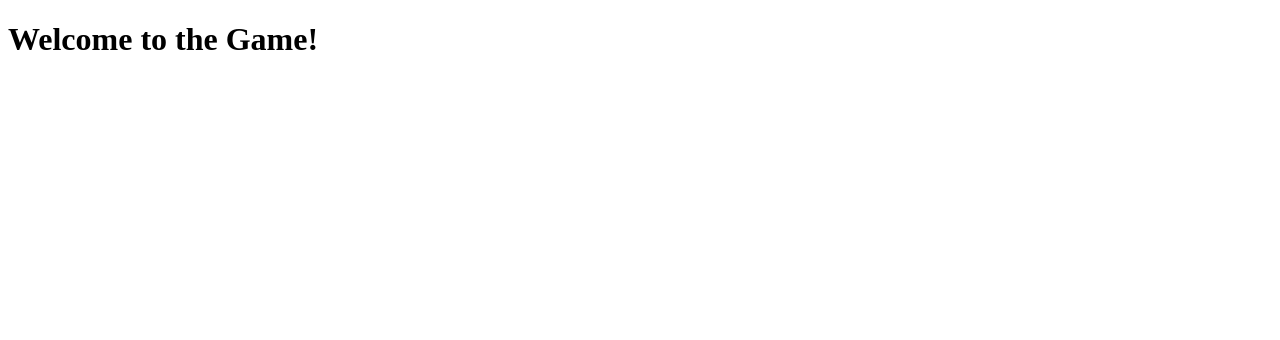
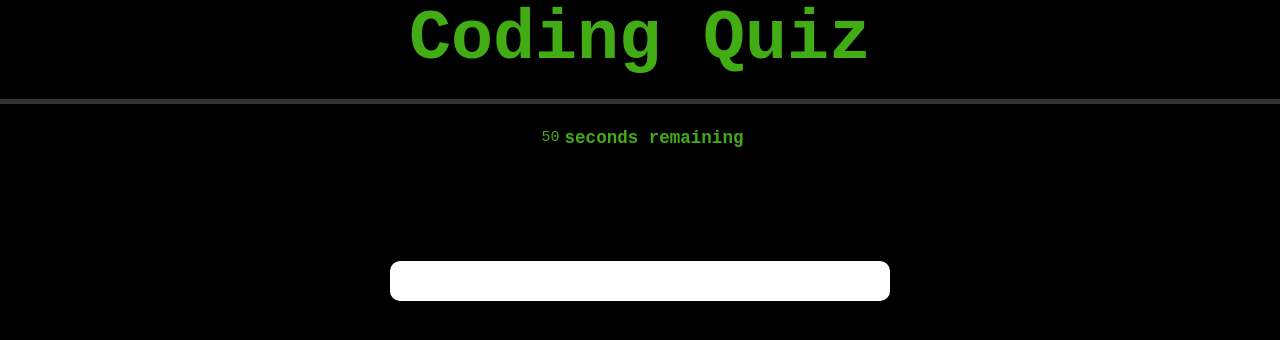
Before and after one commit to tonyG4A/Coding-Quiz-Game, a plain HTML site: page game/game.html in a window 1280 px wide. Drawn offline with Linux system fonts and the light colour scheme.

Commit message:
added quesations to JS

```diff
--- a/game/assets/css/style.css
+++ b/game/assets/css/style.css
@@ -0,0 +1,60 @@
+*{
+    margin: 0;
+    padding: 0;
+    font-family: 'Courier New', Courier, monospace;
+    box-sizing: border-box ;
+}
+
+ body{
+    background-color: rgb(0, 0, 0);
+ }
+
+ h1{
+    display: flex;
+    justify-content: center;
+    align-items: center;
+    color: #42ac14;
+    font-size: 70px;
+    font-weight: 600;
+    border-bottom: 5px solid #333;
+    padding-bottom: 20px;
+ }
+
+
+ #questions{
+    background-color: #fff;
+    color: black;
+    width: 90%;
+    max-width: 500px;
+    margin: 100px auto 0;
+    border-radius: 10px;
+    padding: 20px;
+ }
+
+
+ .btn{
+    background-color: white;
+    color: black;
+    font-family: Arial, Helvetica, sans-serif;
+    font-weight: 500px;
+    width: 100%;
+    border: 1px solid black;
+    padding: 15px 0;
+    margin: 10px 0;
+    border-radius: 10px;
+    cursor: pointer;
+ }
+
+.card-timer{
+    display: flex;
+    justify-content: center;
+    align-items: center;
+    color: #42ac14;
+    font-size: 15px;
+    padding: 10px;
+    margin: 10px;
+}
+
+#timer-count{
+    padding: 5px;
+}
--- a/game/game.html
+++ b/game/game.html
@@ -3,10 +3,21 @@
 <head>
     <meta charset="UTF-8">
     <meta name="viewport" content="width=device-width, initial-scale=1.0">
-    <title>Codfing Game</title>
+    <title>Coding Game</title>
     <link rel="stylesheet" href="/game/assets/css/style.css">
+    <script src="game.js"></script>
 </head>
 <body>
-    <h1>Welcome to the Game!</h1>
+        <h1>Coding Quiz</h1>
+        <div class= "card-timer">
+            <div id="timer-count">50</div>
+            <h3>seconds remaining</h3>
+    </div>
+        <div id="questions" class="hide">
+            <h2 id="question title"></h2>
+            <div id="choices" class="choices"></div>
+        </div>
+    </div>
+
 </body>
 </html>
```
Also changed, not shown: game/assets/js/game.js (added, +27 -0 lines), start page/assets/css/style.css (+12 -0 lines), start page/index.html (+4 -2 lines), game/assets/js/script.js (deleted).
